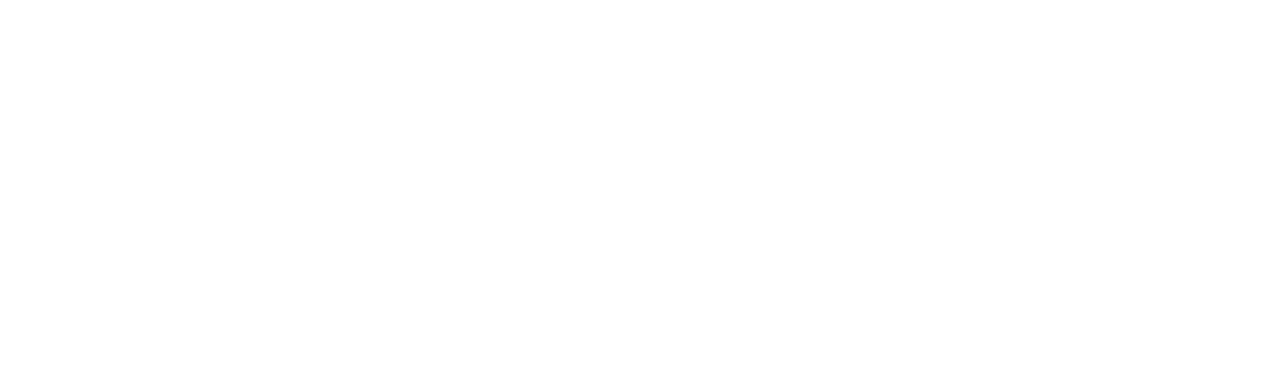
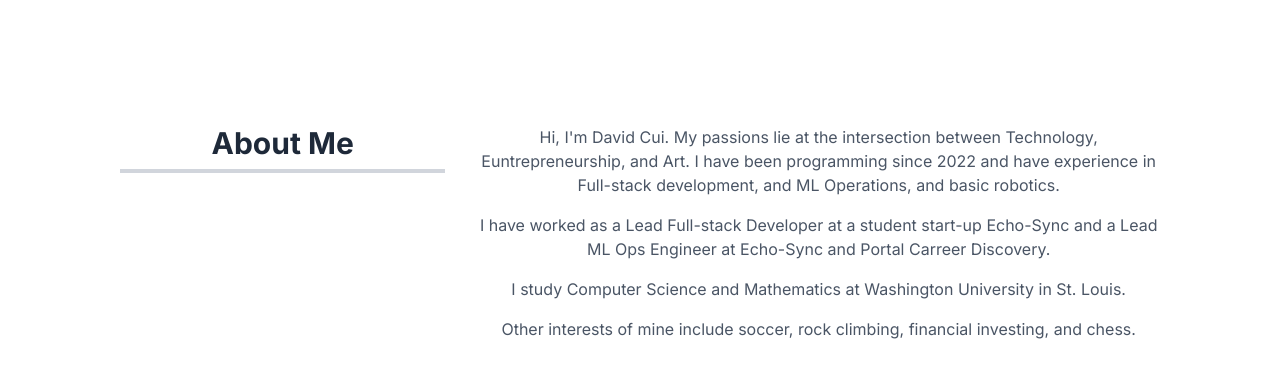
Before and after one commit to boncui/boncui-portfolio, a Next.js app in the folder portfolio/: page / in a window 1280 px wide. Shown: the part 860-1243 px from the top of the page. Built offline with nearby package versions, Linux system fonts and the light colour scheme.

Commit message:
main page update

```diff
--- a/portfolio/src/app/page.tsx
+++ b/portfolio/src/app/page.tsx
@@ -82,7 +82,34 @@
       <main className="container flex flex-col items-center justify-center px-4 md:px-6">
 
         <section id="about" className="py-12 md:py-24 lg:py-32 text-center">
+          <div className="container mx-auto px-6 md:px-12 lg:px-24">
+            <div className="grid grid-cols-1 md:grid-cols-3 gap-8">
+              {/* Left Side - Title */}
+              <div className="md:col-span-1">
+                <h2 className="text-3xl font-bold text-gray-800 dark:text-white border-b-4 border-gray-300 pb-2">
+                  About Me
+                </h2>
+              </div>
 
+              {/* Right Side - Content */}
+              <div className="md:col-span-2 text-gray-600 dark:text-gray-300 space-y-4">
+                <p>
+                  Hi, I'm David Cui. My passions lie at the intersection between Technology, Euntrepreneurship, and Art.
+                  I have been programming since 2022 and have experience in
+                  Full-stack development, and ML Operations, and basic robotics.
+                </p>
+                <p>
+                  I have worked as a Lead Full-stack Developer at a student start-up Echo-Sync and a Lead ML Ops Engineer at Echo-Sync and Portal Carreer Discovery.
+                </p>
+                <p>
+                  I study Computer Science and Mathematics at Washington University in St. Louis.
+                </p>
+                <p>
+                  Other interests of mine include soccer, rock climbing, financial investing, and chess.
+                </p>
+              </div>
+            </div>
+          </div>
         </section>
 
         <section id="projects" className="py-12 md:py-24 lg:py-32 text-center">
```
